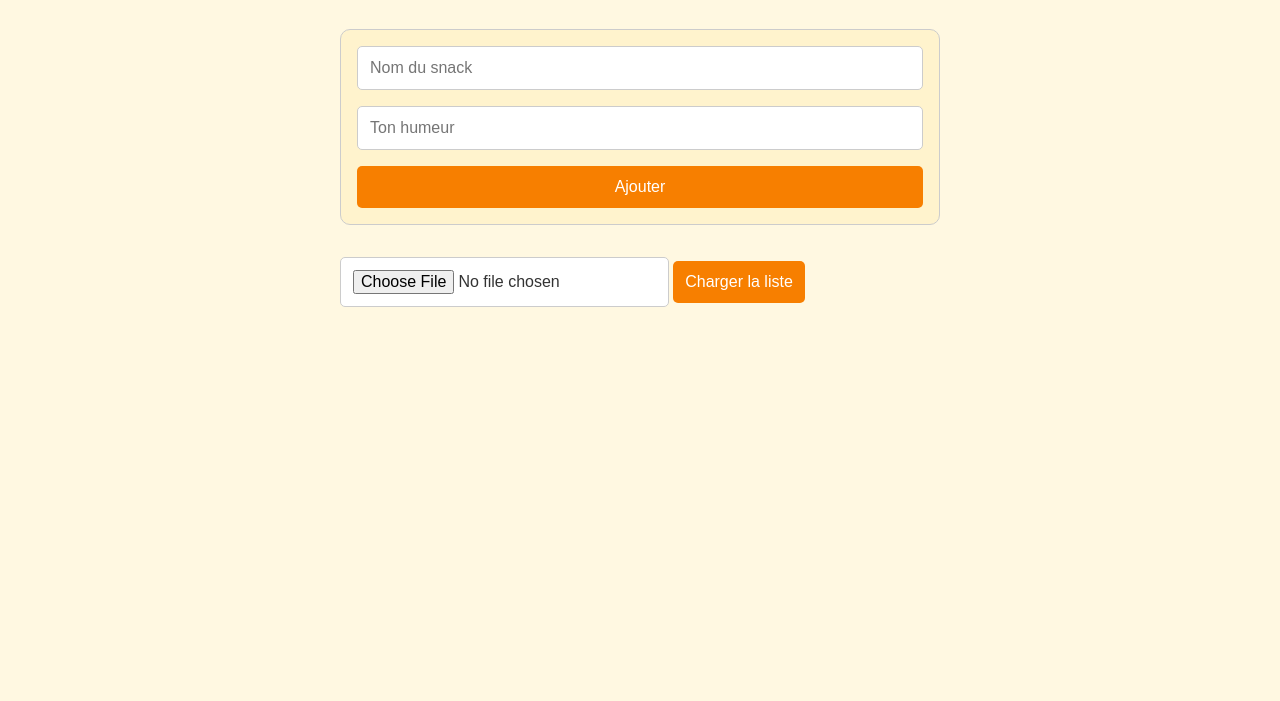
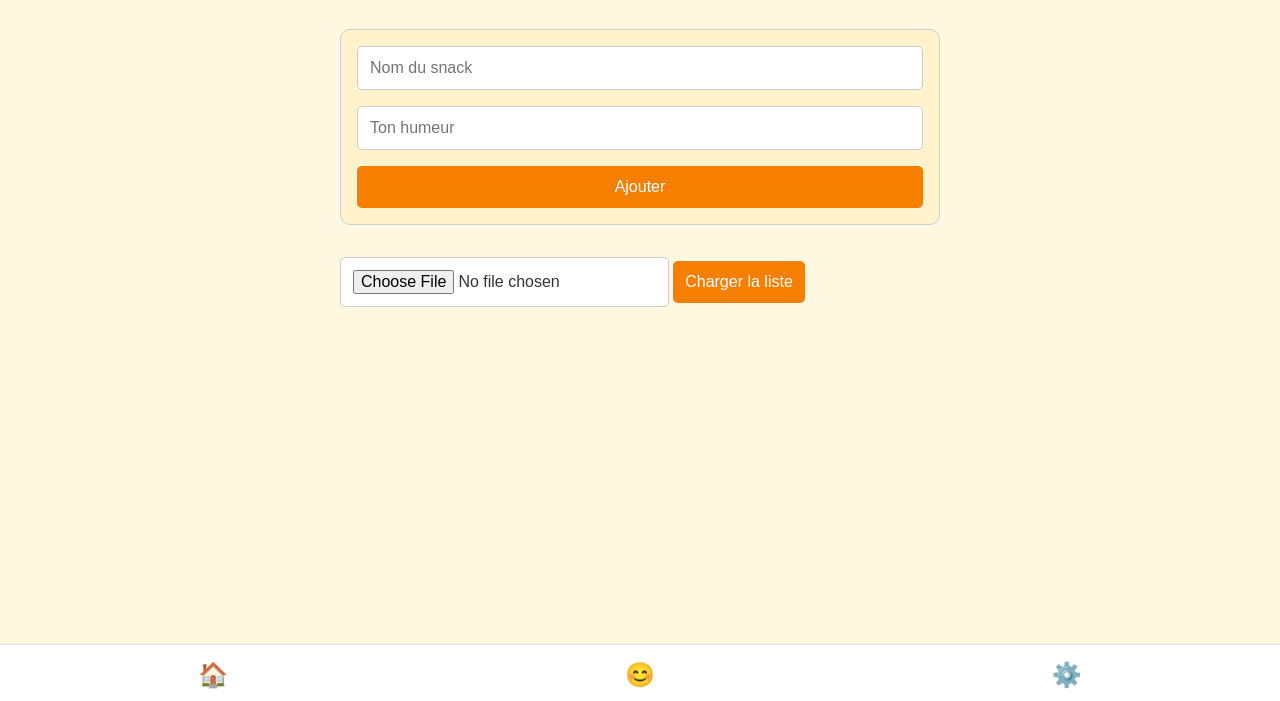
Before and after one commit to LaWass1864/mapwa, a plain HTML site: page index.html in a window 1280 px wide. Shown: the part 99-800 px from the top of the page. Drawn offline with Linux system fonts and the light colour scheme.

Commit message:
ajout tabbar et page "mes humeurs"

```diff
--- a/index.html
+++ b/index.html
@@ -1,5 +1,6 @@
 <!DOCTYPE html>
 <html lang="fr">
+
 <head>
   <meta charset="UTF-8">
   <meta name="viewport" content="width=device-width, initial-scale=1.0">
@@ -19,46 +20,91 @@
   <meta name="mobile-web-app-capable" content="yes">
   <link rel="apple-touch-icon" href="assets/apple-icon-180.png">
   <meta name="apple-mobile-web-app-capable" content="yes">
-    <link rel="apple-touch-startup-image" href="assets/apple-splash-2048-2732.jpg" media="(device-width: 1024px) and (device-height: 1366px) and (-webkit-device-pixel-ratio: 2) and (orientation: portrait)">
-    <link rel="apple-touch-startup-image" href="assets/apple-splash-2732-2048.jpg" media="(device-width: 1024px) and (device-height: 1366px) and (-webkit-device-pixel-ratio: 2) and (orientation: landscape)">
-    <link rel="apple-touch-startup-image" href="assets/apple-splash-1668-2388.jpg" media="(device-width: 834px) and (device-height: 1194px) and (-webkit-device-pixel-ratio: 2) and (orientation: portrait)">
-    <link rel="apple-touch-startup-image" href="assets/apple-splash-2388-1668.jpg" media="(device-width: 834px) and (device-height: 1194px) and (-webkit-device-pixel-ratio: 2) and (orientation: landscape)">
-    <link rel="apple-touch-startup-image" href="assets/apple-splash-1536-2048.jpg" media="(device-width: 768px) and (device-height: 1024px) and (-webkit-device-pixel-ratio: 2) and (orientation: portrait)">
-    <link rel="apple-touch-startup-image" href="assets/apple-splash-2048-1536.jpg" media="(device-width: 768px) and (device-height: 1024px) and (-webkit-device-pixel-ratio: 2) and (orientation: landscape)">
-    <link rel="apple-touch-startup-image" href="assets/apple-splash-1640-2360.jpg" media="(device-width: 820px) and (device-height: 1180px) and (-webkit-device-pixel-ratio: 2) and (orientation: portrait)">
-    <link rel="apple-touch-startup-image" href="assets/apple-splash-2360-1640.jpg" media="(device-width: 820px) and (device-height: 1180px) and (-webkit-device-pixel-ratio: 2) and (orientation: landscape)">
-    <link rel="apple-touch-startup-image" href="assets/apple-splash-1668-2224.jpg" media="(device-width: 834px) and (device-height: 1112px) and (-webkit-device-pixel-ratio: 2) and (orientation: portrait)">
-    <link rel="apple-touch-startup-image" href="assets/apple-splash-2224-1668.jpg" media="(device-width: 834px) and (device-height: 1112px) and (-webkit-device-pixel-ratio: 2) and (orientation: landscape)">
-    <link rel="apple-touch-startup-image" href="assets/apple-splash-1620-2160.jpg" media="(device-width: 810px) and (device-height: 1080px) and (-webkit-device-pixel-ratio: 2) and (orientation: portrait)">
-    <link rel="apple-touch-startup-image" href="assets/apple-splash-2160-1620.jpg" media="(device-width: 810px) and (device-height: 1080px) and (-webkit-device-pixel-ratio: 2) and (orientation: landscape)">
-    <link rel="apple-touch-startup-image" href="assets/apple-splash-1488-2266.jpg" media="(device-width: 744px) and (device-height: 1133px) and (-webkit-device-pixel-ratio: 2) and (orientation: portrait)">
-    <link rel="apple-touch-startup-image" href="assets/apple-splash-2266-1488.jpg" media="(device-width: 744px) and (device-height: 1133px) and (-webkit-device-pixel-ratio: 2) and (orientation: landscape)">
-    <link rel="apple-touch-startup-image" href="assets/apple-splash-1320-2868.jpg" media="(device-width: 440px) and (device-height: 956px) and (-webkit-device-pixel-ratio: 3) and (orientation: portrait)">
-    <link rel="apple-touch-startup-image" href="assets/apple-splash-2868-1320.jpg" media="(device-width: 440px) and (device-height: 956px) and (-webkit-device-pixel-ratio: 3) and (orientation: landscape)">
-    <link rel="apple-touch-startup-image" href="assets/apple-splash-1206-2622.jpg" media="(device-width: 402px) and (device-height: 874px) and (-webkit-device-pixel-ratio: 3) and (orientation: portrait)">
-    <link rel="apple-touch-startup-image" href="assets/apple-splash-2622-1206.jpg" media="(device-width: 402px) and (device-height: 874px) and (-webkit-device-pixel-ratio: 3) and (orientation: landscape)">
-    <link rel="apple-touch-startup-image" href="assets/apple-splash-1290-2796.jpg" media="(device-width: 430px) and (device-height: 932px) and (-webkit-device-pixel-ratio: 3) and (orientation: portrait)">
-    <link rel="apple-touch-startup-image" href="assets/apple-splash-2796-1290.jpg" media="(device-width: 430px) and (device-height: 932px) and (-webkit-device-pixel-ratio: 3) and (orientation: landscape)">
-    <link rel="apple-touch-startup-image" href="assets/apple-splash-1179-2556.jpg" media="(device-width: 393px) and (device-height: 852px) and (-webkit-device-pixel-ratio: 3) and (orientation: portrait)">
-    <link rel="apple-touch-startup-image" href="assets/apple-splash-2556-1179.jpg" media="(device-width: 393px) and (device-height: 852px) and (-webkit-device-pixel-ratio: 3) and (orientation: landscape)">
-    <link rel="apple-touch-startup-image" href="assets/apple-splash-1170-2532.jpg" media="(device-width: 390px) and (device-height: 844px) and (-webkit-device-pixel-ratio: 3) and (orientation: portrait)">
-    <link rel="apple-touch-startup-image" href="assets/apple-splash-2532-1170.jpg" media="(device-width: 390px) and (device-height: 844px) and (-webkit-device-pixel-ratio: 3) and (orientation: landscape)">
-    <link rel="apple-touch-startup-image" href="assets/apple-splash-1284-2778.jpg" media="(device-width: 428px) and (device-height: 926px) and (-webkit-device-pixel-ratio: 3) and (orientation: portrait)">
-    <link rel="apple-touch-startup-image" href="assets/apple-splash-2778-1284.jpg" media="(device-width: 428px) and (device-height: 926px) and (-webkit-device-pixel-ratio: 3) and (orientation: landscape)">
-    <link rel="apple-touch-startup-image" href="assets/apple-splash-1125-2436.jpg" media="(device-width: 375px) and (device-height: 812px) and (-webkit-device-pixel-ratio: 3) and (orientation: portrait)">
-    <link rel="apple-touch-startup-image" href="assets/apple-splash-2436-1125.jpg" media="(device-width: 375px) and (device-height: 812px) and (-webkit-device-pixel-ratio: 3) and (orientation: landscape)">
-    <link rel="apple-touch-startup-image" href="assets/apple-splash-1242-2688.jpg" media="(device-width: 414px) and (device-height: 896px) and (-webkit-device-pixel-ratio: 3) and (orientation: portrait)">
-    <link rel="apple-touch-startup-image" href="assets/apple-splash-2688-1242.jpg" media="(device-width: 414px) and (device-height: 896px) and (-webkit-device-pixel-ratio: 3) and (orientation: landscape)">
-    <link rel="apple-touch-startup-image" href="assets/apple-splash-828-1792.jpg" media="(device-width: 414px) and (device-height: 896px) and (-webkit-device-pixel-ratio: 2) and (orientation: portrait)">
-    <link rel="apple-touch-startup-image" href="assets/apple-splash-1792-828.jpg" media="(device-width: 414px) and (device-height: 896px) and (-webkit-device-pixel-ratio: 2) and (orientation: landscape)">
-    <link rel="apple-touch-startup-image" href="assets/apple-splash-1242-2208.jpg" media="(device-width: 414px) and (device-height: 736px) and (-webkit-device-pixel-ratio: 3) and (orientation: portrait)">
-    <link rel="apple-touch-startup-image" href="assets/apple-splash-2208-1242.jpg" media="(device-width: 414px) and (device-height: 736px) and (-webkit-device-pixel-ratio: 3) and (orientation: landscape)">
-    <link rel="apple-touch-startup-image" href="assets/apple-splash-750-1334.jpg" media="(device-width: 375px) and (device-height: 667px) and (-webkit-device-pixel-ratio: 2) and (orientation: portrait)">
-    <link rel="apple-touch-startup-image" href="assets/apple-splash-1334-750.jpg" media="(device-width: 375px) and (device-height: 667px) and (-webkit-device-pixel-ratio: 2) and (orientation: landscape)">
-    <link rel="apple-touch-startup-image" href="assets/apple-splash-640-1136.jpg" media="(device-width: 320px) and (device-height: 568px) and (-webkit-device-pixel-ratio: 2) and (orientation: portrait)">
-    <link rel="apple-touch-startup-image" href="assets/apple-splash-1136-640.jpg" media="(device-width: 320px) and (device-height: 568px) and (-webkit-device-pixel-ratio: 2) and (orientation: landscape)">
+  <link rel="apple-touch-startup-image" href="assets/apple-splash-2048-2732.jpg"
+    media="(device-width: 1024px) and (device-height: 1366px) and (-webkit-device-pixel-ratio: 2) and (orientation: portrait)">
+  <link rel="apple-touch-startup-image" href="assets/apple-splash-2732-2048.jpg"
+    media="(device-width: 1024px) and (device-height: 1366px) and (-webkit-device-pixel-ratio: 2) and (orientation: landscape)">
+  <link rel="apple-touch-startup-image" href="assets/apple-splash-1668-2388.jpg"
+    media="(device-width: 834px) and (device-height: 1194px) and (-webkit-device-pixel-ratio: 2) and (orientation: portrait)">
+  <link rel="apple-touch-startup-image" href="assets/apple-splash-2388-1668.jpg"
+    media="(device-width: 834px) and (device-height: 1194px) and (-webkit-device-pixel-ratio: 2) and (orientation: landscape)">
+  <link rel="apple-touch-startup-image" href="assets/apple-splash-1536-2048.jpg"
+    media="(device-width: 768px) and (device-height: 1024px) and (-webkit-device-pixel-ratio: 2) and (orientation: portrait)">
+  <link rel="apple-touch-startup-image" href="assets/apple-splash-2048-1536.jpg"
+    media="(device-width: 768px) and (device-height: 1024px) and (-webkit-device-pixel-ratio: 2) and (orientation: landscape)">
+  <link rel="apple-touch-startup-image" href="assets/apple-splash-1640-2360.jpg"
+    media="(device-width: 820px) and (device-height: 1180px) and (-webkit-device-pixel-ratio: 2) and (orientation: portrait)">
+  <link rel="apple-touch-startup-image" href="assets/apple-splash-2360-1640.jpg"
+    media="(device-width: 820px) and (device-height: 1180px) and (-webkit-device-pixel-ratio: 2) and (orientation: landscape)">
+  <link rel="apple-touch-startup-image" href="assets/apple-splash-1668-2224.jpg"
+    media="(device-width: 834px) and (device-height: 1112px) and (-webkit-device-pixel-ratio: 2) and (orientation: portrait)">
+  <link rel="apple-touch-startup-image" href="assets/apple-splash-2224-1668.jpg"
+    media="(device-width: 834px) and (device-height: 1112px) and (-webkit-device-pixel-ratio: 2) and (orientation: landscape)">
+  <link rel="apple-touch-startup-image" href="assets/apple-splash-1620-2160.jpg"
+    media="(device-width: 810px) and (device-height: 1080px) and (-webkit-device-pixel-ratio: 2) and (orientation: portrait)">
+  <link rel="apple-touch-startup-image" href="assets/apple-splash-2160-1620.jpg"
+    media="(device-width: 810px) and (device-height: 1080px) and (-webkit-device-pixel-ratio: 2) and (orientation: landscape)">
+  <link rel="apple-touch-startup-image" href="assets/apple-splash-1488-2266.jpg"
+    media="(device-width: 744px) and (device-height: 1133px) and (-webkit-device-pixel-ratio: 2) and (orientation: portrait)">
+  <link rel="apple-touch-startup-image" href="assets/apple-splash-2266-1488.jpg"
+    media="(device-width: 744px) and (device-height: 1133px) and (-webkit-device-pixel-ratio: 2) and (orientation: landscape)">
+  <link rel="apple-touch-startup-image" href="assets/apple-splash-1320-2868.jpg"
+    media="(device-width: 440px) and (device-height: 956px) and (-webkit-device-pixel-ratio: 3) and (orientation: portrait)">
+  <link rel="apple-touch-startup-image" href="assets/apple-splash-2868-1320.jpg"
+    media="(device-width: 440px) and (device-height: 956px) and (-webkit-device-pixel-ratio: 3) and (orientation: landscape)">
+  <link rel="apple-touch-startup-image" href="assets/apple-splash-1206-2622.jpg"
+    media="(device-width: 402px) and (device-height: 874px) and (-webkit-device-pixel-ratio: 3) and (orientation: portrait)">
+  <link rel="apple-touch-startup-image" href="assets/apple-splash-2622-1206.jpg"
+    media="(device-width: 402px) and (device-height: 874px) and (-webkit-device-pixel-ratio: 3) and (orientation: landscape)">
+  <link rel="apple-touch-startup-image" href="assets/apple-splash-1290-2796.jpg"
+    media="(device-width: 430px) and (device-height: 932px) and (-webkit-device-pixel-ratio: 3) and (orientation: portrait)">
+  <link rel="apple-touch-startup-image" href="assets/apple-splash-2796-1290.jpg"
+    media="(device-width: 430px) and (device-height: 932px) and (-webkit-device-pixel-ratio: 3) and (orientation: landscape)">
+  <link rel="apple-touch-startup-image" href="assets/apple-splash-1179-2556.jpg"
+    media="(device-width: 393px) and (device-height: 852px) and (-webkit-device-pixel-ratio: 3) and (orientation: portrait)">
+  <link rel="apple-touch-startup-image" href="assets/apple-splash-2556-1179.jpg"
+    media="(device-width: 393px) and (device-height: 852px) and (-webkit-device-pixel-ratio: 3) and (orientation: landscape)">
+  <link rel="apple-touch-startup-image" href="assets/apple-splash-1170-2532.jpg"
+    media="(device-width: 390px) and (device-height: 844px) and (-webkit-device-pixel-ratio: 3) and (orientation: portrait)">
+  <link rel="apple-touch-startup-image" href="assets/apple-splash-2532-1170.jpg"
+    media="(device-width: 390px) and (device-height: 844px) and (-webkit-device-pixel-ratio: 3) and (orientation: landscape)">
+  <link rel="apple-touch-startup-image" href="assets/apple-splash-1284-2778.jpg"
+    media="(device-width: 428px) and (device-height: 926px) and (-webkit-device-pixel-ratio: 3) and (orientation: portrait)">
+  <link rel="apple-touch-startup-image" href="assets/apple-splash-2778-1284.jpg"
+    media="(device-width: 428px) and (device-height: 926px) and (-webkit-device-pixel-ratio: 3) and (orientation: landscape)">
+  <link rel="apple-touch-startup-image" href="assets/apple-splash-1125-2436.jpg"
+    media="(device-width: 375px) and (device-height: 812px) and (-webkit-device-pixel-ratio: 3) and (orientation: portrait)">
+  <link rel="apple-touch-startup-image" href="assets/apple-splash-2436-1125.jpg"
+    media="(device-width: 375px) and (device-height: 812px) and (-webkit-device-pixel-ratio: 3) and (orientation: landscape)">
+  <link rel="apple-touch-startup-image" href="assets/apple-splash-1242-2688.jpg"
+    media="(device-width: 414px) and (device-height: 896px) and (-webkit-device-pixel-ratio: 3) and (orientation: portrait)">
+  <link rel="apple-touch-startup-image" href="assets/apple-splash-2688-1242.jpg"
+    media="(device-width: 414px) and (device-height: 896px) and (-webkit-device-pixel-ratio: 3) and (orientation: landscape)">
+  <link rel="apple-touch-startup-image" href="assets/apple-splash-828-1792.jpg"
+    media="(device-width: 414px) and (device-height: 896px) and (-webkit-device-pixel-ratio: 2) and (orientation: portrait)">
+  <link rel="apple-touch-startup-image" href="assets/apple-splash-1792-828.jpg"
+    media="(device-width: 414px) and (device-height: 896px) and (-webkit-device-pixel-ratio: 2) and (orientation: landscape)">
+  <link rel="apple-touch-startup-image" href="assets/apple-splash-1242-2208.jpg"
+    media="(device-width: 414px) and (device-height: 736px) and (-webkit-device-pixel-ratio: 3) and (orientation: portrait)">
+  <link rel="apple-touch-startup-image" href="assets/apple-splash-2208-1242.jpg"
+    media="(device-width: 414px) and (device-height: 736px) and (-webkit-device-pixel-ratio: 3) and (orientation: landscape)">
+  <link rel="apple-touch-startup-image" href="assets/apple-splash-750-1334.jpg"
+    media="(device-width: 375px) and (device-height: 667px) and (-webkit-device-pixel-ratio: 2) and (orientation: portrait)">
+  <link rel="apple-touch-startup-image" href="assets/apple-splash-1334-750.jpg"
+    media="(device-width: 375px) and (device-height: 667px) and (-webkit-device-pixel-ratio: 2) and (orientation: landscape)">
+  <link rel="apple-touch-startup-image" href="assets/apple-splash-640-1136.jpg"
+    media="(device-width: 320px) and (device-height: 568px) and (-webkit-device-pixel-ratio: 2) and (orientation: portrait)">
+  <link rel="apple-touch-startup-image" href="assets/apple-splash-1136-640.jpg"
+    media="(device-width: 320px) and (device-height: 568px) and (-webkit-device-pixel-ratio: 2) and (orientation: landscape)">
 </head>
+
 <body>
+
+  <nav class="tabbar">
+    <a href="index.html">🏠</a>
+    <a href="mes-humeurs.html">😊</a>
+    <a href="#">⚙️</a>
+  </nav>
   <h1>Snack’n’Track 🍪</h1>
   <form id="snack-form">
     <input type="text" id="snack-name" placeholder="Nom du snack" required="">
@@ -80,4 +126,5 @@
     }
   </script>
 </body>
+
 </html>
--- a/style.css
+++ b/style.css
@@ -69,3 +69,30 @@ ul#snack-list li {
   border-radius: 8px;
   box-shadow: 0 2px 4px rgba(0,0,0,0.1);
 }
+
+/* tabbar*/
+
+.tabbar {
+  position: fixed;
+  bottom: 0;
+  left: 0;
+  right: 0;
+  height: 56px;
+  background-color: #fff;
+  border-top: 1px solid #ddd;
+  display: flex;
+  justify-content: space-around;
+  align-items: center;
+  z-index: 1000;
+}
+.tabbar a {
+  text-decoration: none;
+  font-size: 24px;
+  color: #444;
+}
+.tabbar a:hover {
+  color: #f77f00;
+}
+body {
+  padding-bottom: 60px; /* pour éviter que le contenu soit masqué */
+}
```
Also changed, not shown: mes-humeurs.html (added, +36 -0 lines). Lines whose indentation alone changed are shown as unchanged.
